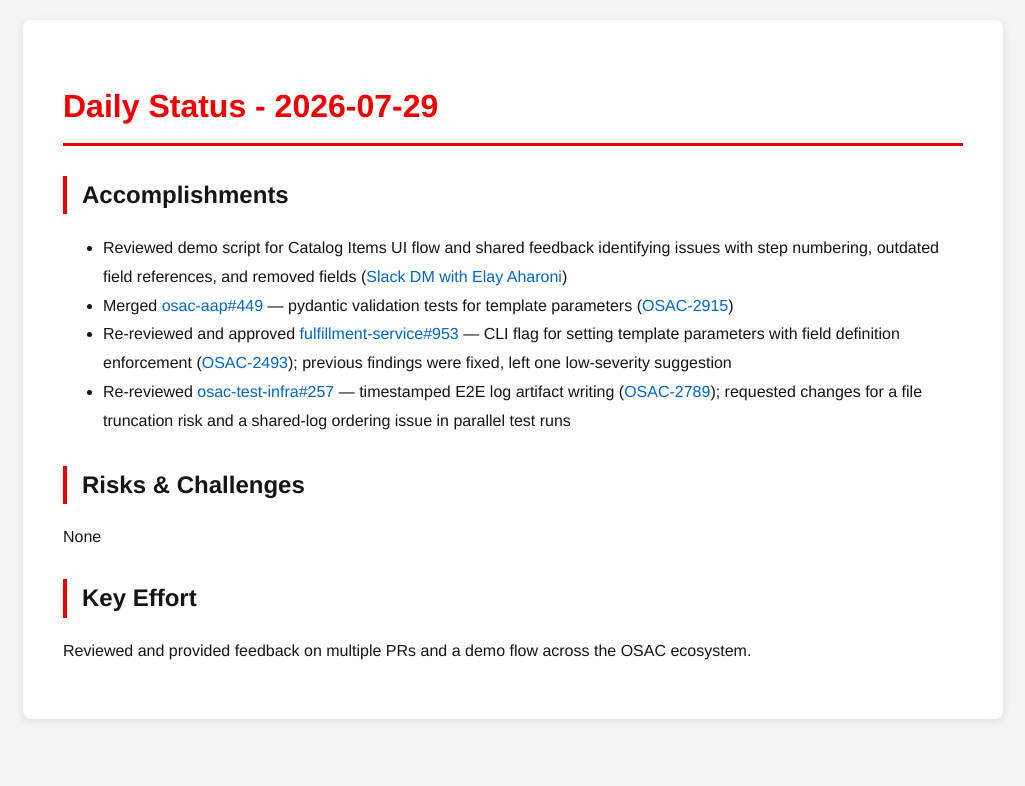
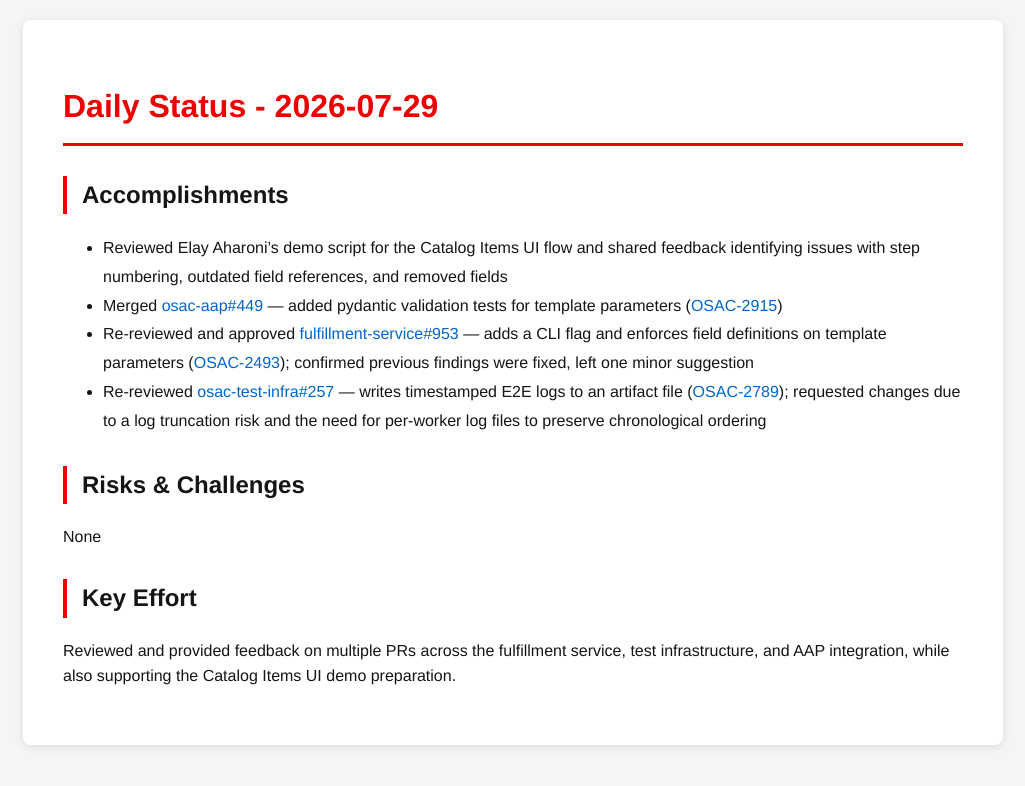
Before and after one commit to tzvatot/daily-status, a Jekyll site: the page built from 2026-07-29.md, in a window 1280 px wide. Shown: the top 786 px of the page, without its empty margins (127-1152 px from the left). Built offline with Jekyll 4.4.1, drawn with Linux system fonts in a browser that asks for light colours.

Commit message:
Daily status update - 2026-07-29

```diff
--- a/2026-07-29.md
+++ b/2026-07-29.md
@@ -7,13 +7,13 @@
 # Daily Status - 2026-07-29
 
 ## Accomplishments
-- Reviewed demo script for Catalog Items UI flow and shared feedback identifying issues with step numbering, outdated field references, and removed fields ([Slack DM with Elay Aharoni](https://redhat.atlassian.net))
-- Merged [osac-aap#449](https://github.com/osac-project/osac-aap/pull/449) — pydantic validation tests for template parameters ([OSAC-2915](https://redhat.atlassian.net/browse/OSAC-2915))
-- Re-reviewed and approved [fulfillment-service#953](https://github.com/osac-project/fulfillment-service/pull/953) — CLI flag for setting template parameters with field definition enforcement ([OSAC-2493](https://redhat.atlassian.net/browse/OSAC-2493)); previous findings were fixed, left one low-severity suggestion
-- Re-reviewed [osac-test-infra#257](https://github.com/osac-project/osac-test-infra/pull/257) — timestamped E2E log artifact writing ([OSAC-2789](https://redhat.atlassian.net/browse/OSAC-2789)); requested changes for a file truncation risk and a shared-log ordering issue in parallel test runs
+- Reviewed Elay Aharoni's demo script for the Catalog Items UI flow and shared feedback identifying issues with step numbering, outdated field references, and removed fields
+- Merged [osac-aap#449](https://github.com/osac-project/osac-aap/pull/449) — added pydantic validation tests for template parameters ([OSAC-2915](https://redhat.atlassian.net/browse/OSAC-2915))
+- Re-reviewed and approved [fulfillment-service#953](https://github.com/osac-project/fulfillment-service/pull/953) — adds a CLI flag and enforces field definitions on template parameters ([OSAC-2493](https://redhat.atlassian.net/browse/OSAC-2493)); confirmed previous findings were fixed, left one minor suggestion
+- Re-reviewed [osac-test-infra#257](https://github.com/osac-project/osac-test-infra/pull/257) — writes timestamped E2E logs to an artifact file ([OSAC-2789](https://redhat.atlassian.net/browse/OSAC-2789)); requested changes due to a log truncation risk and the need for per-worker log files to preserve chronological ordering
 
 ## Risks & Challenges
 None
 
 ## Key Effort
-Reviewed and provided feedback on multiple PRs and a demo flow across the OSAC ecosystem.
+Reviewed and provided feedback on multiple PRs across the fulfillment service, test infrastructure, and AAP integration, while also supporting the Catalog Items UI demo preparation.
```
